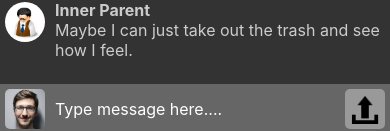
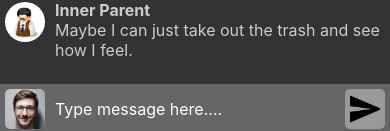
Before and after one commit to steve-mattsen/Kurlan, a React Native app: screen / in a window 390 px wide. Shown: the part 710-841 px from the top of the page. Built offline with nearby package versions, Linux system fonts and the light colour scheme.

Commit message:
Added a send button to the bottom bar.

```diff
--- a/App.tsx
+++ b/App.tsx
@@ -102,14 +102,17 @@ class BottomBar extends Component {
 		}
 		this.setState((prev) => ({selectedPersona: current}));
 	}
-	handleSubmit(event) {
-		if (event.nativeEvent.text == '') {
+	sendMessage() {
+		var message = '';
+		if (Platform.OS == 'web') {
+			message = this.textInput._node.value;
+		} else {
+			message = this.textInput._lastNativeText;
+		}
+		if (message == '') {
 			return false;
 		}
-		app.addMessage(this.state.selectedPersona, event.nativeEvent.text);
-		this.setState((prev) => ({
-			messageText: '',
-		}));
+		app.addMessage(this.state.selectedPersona, message);
 		this.textInput.clear();
 	}
 	render() {
@@ -128,10 +131,26 @@ class BottomBar extends Component {
 					style={styles.chatBox}
 					ref={input => { this.textInput = input }}
 					placeholder="Type message here...."
-					onSubmitEditing={(e) => this.handleSubmit(e)}
+					onSubmitEditing={() => {
+						this.sendMessage()
+					}}
 					blurOnSubmit={false}
 				/>
-				<ImageBackground style={styles.styIcn} imageStyle={styles.styIcnImage} source={require('./assets/upload.png')}/>
+				<ImageBackground style={[{display: 'none'}, styles.styIcn]} imageStyle={styles.styIcnImage} source={require('./assets/upload.png')}/>
+				<TouchableHighlight
+					onPress={() => {
+						this.sendMessage();
+						this.textInput.focus();
+					}}
+					underlayColor="white"
+					style={styles.sendMessage}
+				>
+					<ImageBackground
+						style={styles.styIcn}
+						imageStyle={styles.styIcnImage}
+						source={require('./assets/send.png')}
+					/>
+				</TouchableHighlight>
 			</View>
 		);
 	}
```
Also changed, not shown: assets/send.png (added).
